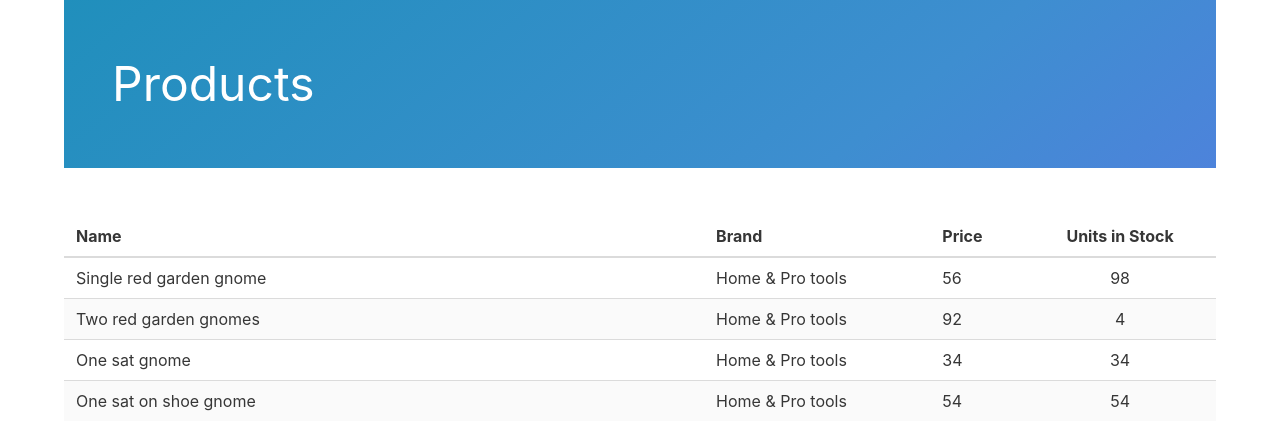
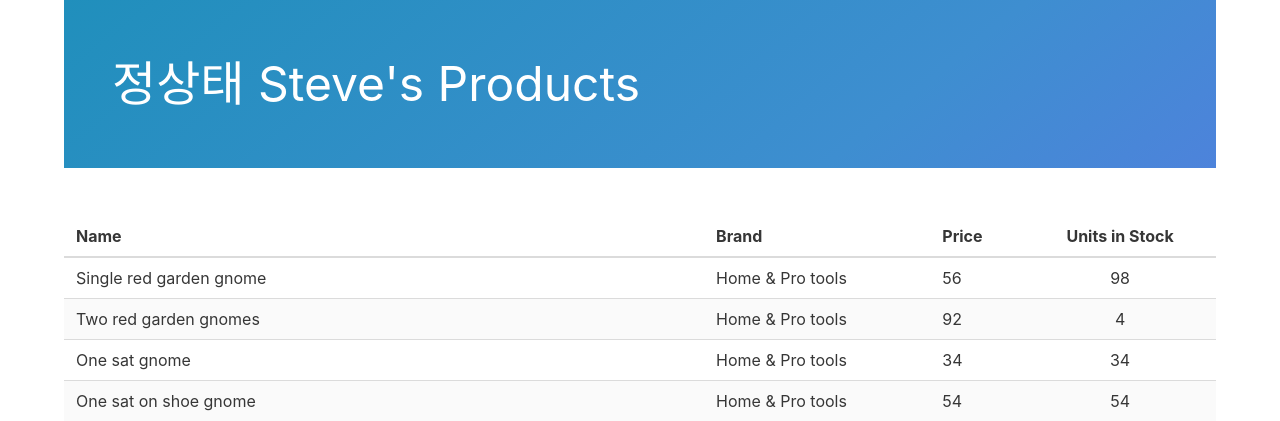
Before and after one commit to Steve-Jeong/mslearn-python-products, a Flask app: page / in a window 1280 px wide. Shown: the top 421 px of the page. Run offline with Flask 2, Linux system fonts and the light colour scheme.

Commit message:
first commit

```diff
--- a/templates/index.html
+++ b/templates/index.html
@@ -12,7 +12,7 @@
           <div class="container">
             <div class="hero is-info is-bold">
               <div class="hero-body">
-                <h1 class="is-size-1">Products</h1>
+                <h1 class="is-size-1">정상태 Steve's Products</h1>
               </div>
             </div>
           </div>
```
